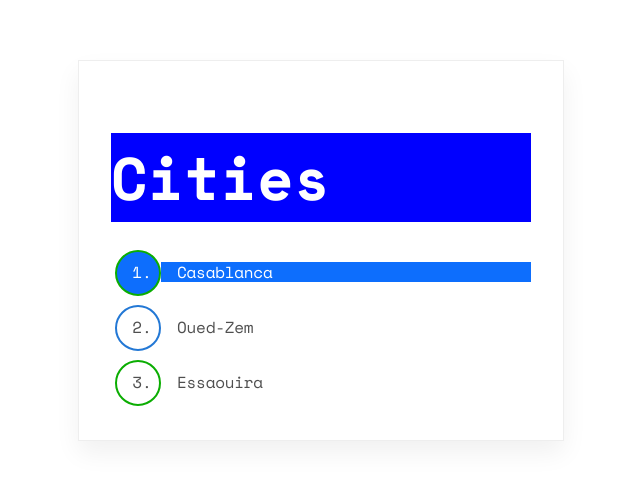
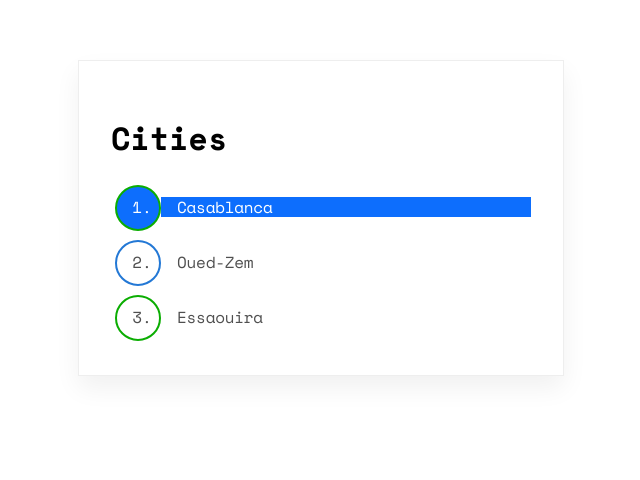
Before and after one commit to abed-ctrl/react-app, a React (Vite) app: page / in a window 1280 px wide. Shown: the top 480 px of the page, without its empty margins (319-959 px from the left). Built offline with nearby package versions, Linux system fonts and the light colour scheme.

Commit message:
04-Styling Component - Popular UI LIBRARIES

```diff
--- a/src/components/ListGroup/ListGroup.tsx
+++ b/src/components/ListGroup/ListGroup.tsx
@@ -54,11 +54,7 @@ function ListGroup({ items, heading, onSelectedItem }: Props) {
 
   return (
     <>
-      {/* All HTML Element have style prop */}
-      {/* This css method is a bad practice*/}
-      <h1 style={{ fontSize: "60px", backgroundColor: "blue", color: "white" }}>
-        {heading}
-      </h1>
+      <h1>{heading}</h1>
       {items.length === 0 && <p>No item found</p>}
       <List>
         {items.map((item, index) => (
```
Also changed, not shown: src/App.tsx (+9 -5 lines).
